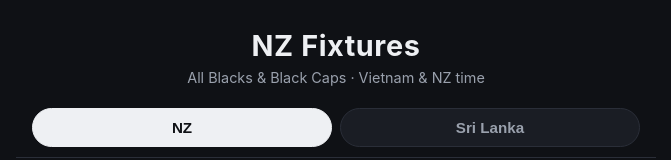
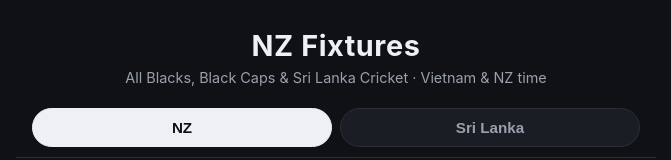
Before and after one commit to gster70/nz-fixtures, a website: page public/index.html in a window 1280 px wide. Shown: the top 160 px of the page, without its empty margins (304-975 px from the left). Drawn offline with Linux system fonts and the light colour scheme; no server answers.

Commit message:
Update subtitle to mention Sri Lanka Cricket

```diff
--- a/public/index.html
+++ b/public/index.html
@@ -9,7 +9,7 @@
 <body>
   <header class="page-header">
     <h1>NZ Fixtures</h1>
-    <p class="subtitle">All Blacks &amp; Black Caps &middot; Vietnam &amp; NZ time</p>
+    <p class="subtitle">All Blacks, Black Caps &amp; Sri Lanka Cricket &middot; Vietnam &amp; NZ time</p>
   </header>
 
   <nav class="tab-bar" role="tablist">
```
